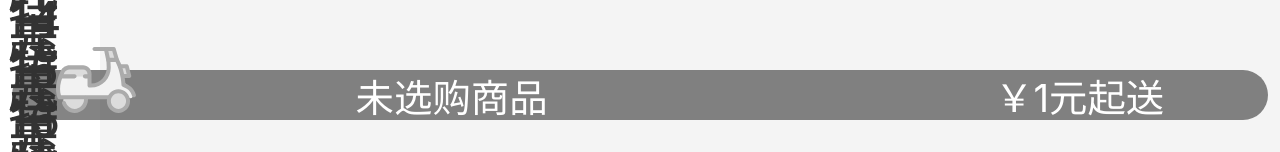
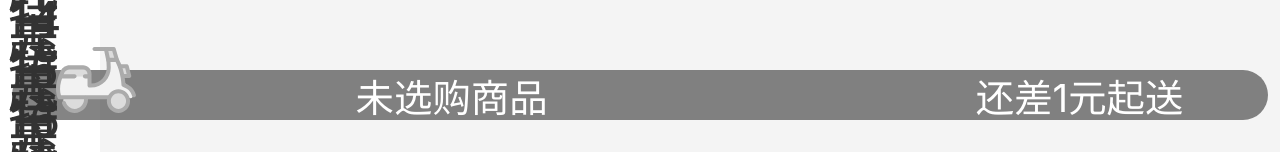
Before and after one commit to csuZipple/yisongvue, a Vue app: page /#/product in a window 1280 px wide. Shown: the part 648-800 px from the top of the page. Built offline with nearby package versions, Linux system fonts and the light colour scheme; sample sign-in values are in the browser's storage.

Commit message:
feat: add tip in floating cart

```diff
--- a/src/components/FloatingCart/FloatingCart.vue
+++ b/src/components/FloatingCart/FloatingCart.vue
@@ -13,7 +13,7 @@
         未选购商品
       </div>
       <div style="background: rgba(51,51,51,0.6); font-size: 3vw;color: #ffffff;">
-        ￥1元起送
+        还差{{tip}}元起送
       </div>
     </div>
 
@@ -40,7 +40,15 @@
     computed:{
       isActive(){
         console.log(Boolean(this.total));
-        return Boolean(this.total)
+        return this.total-this.tips>0
+      },
+      tip(){
+        return this.total-this.tips<0?this.tips-this.total:this.tips;
+      }
+    },
+    data(){
+      return {
+        tips:1
       }
     }
   }
```
